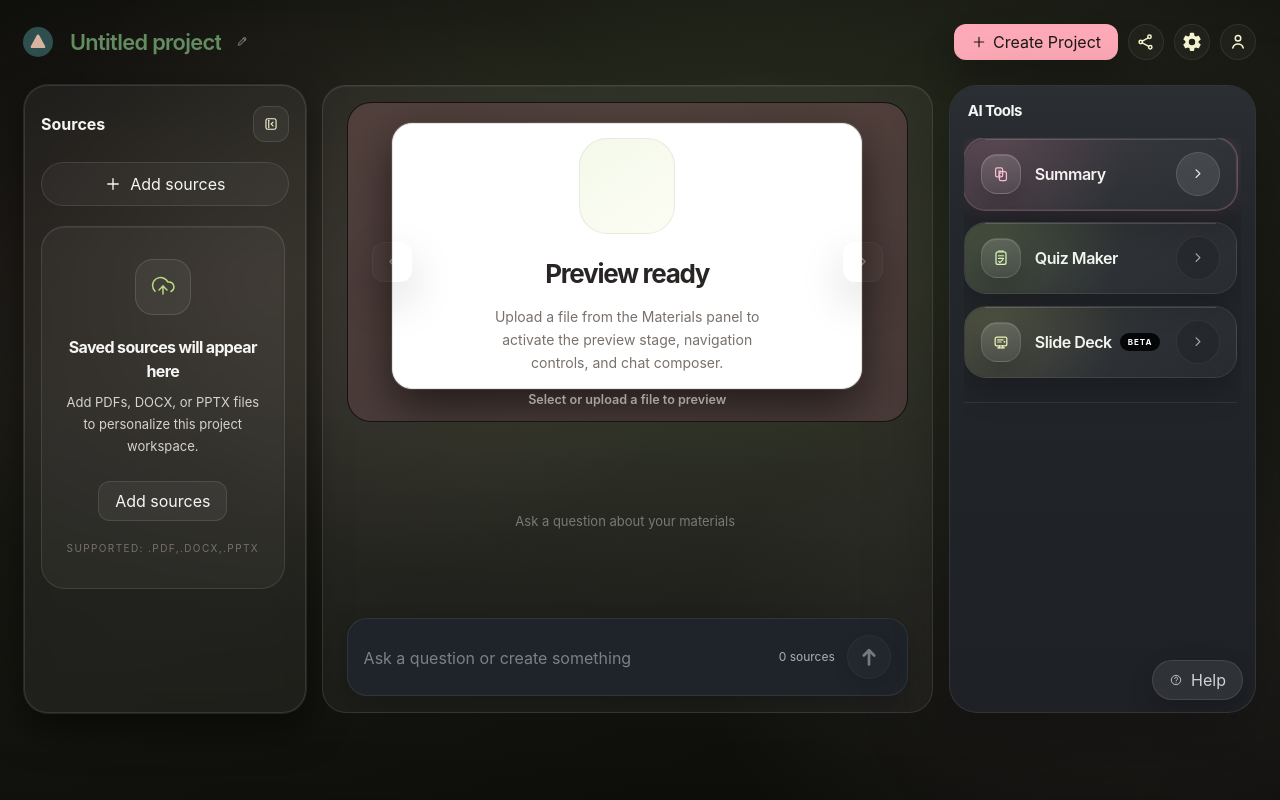
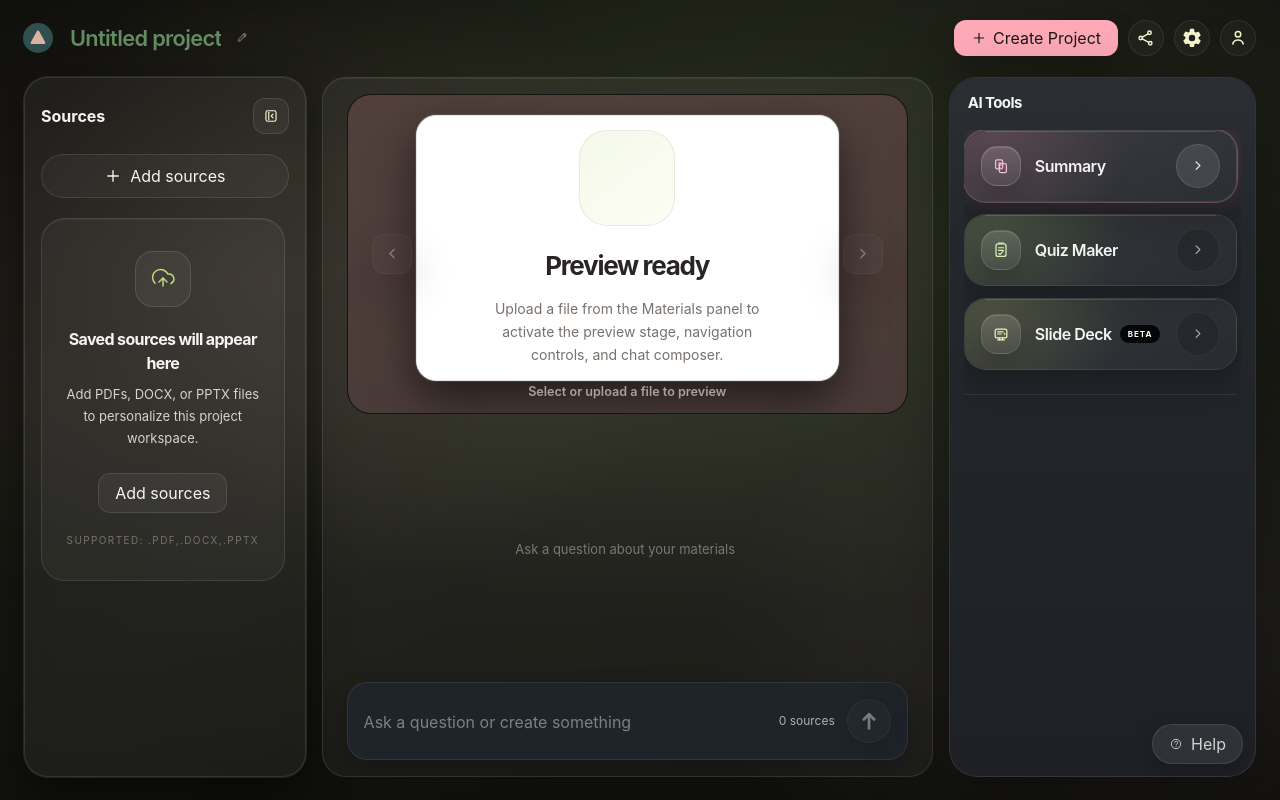
Before and after one commit to spiderpilo/Material-Enhancement-Assistant, a Next.js app in the folder frontend/: page /project/1 in a window 1280 px wide. Built offline with nearby package versions, Linux system fonts and the light colour scheme.

Commit message:
fix: move the chat up as requested

```diff
--- a/frontend/src/components/material-enhancement/MaterialEnhancementWorkspace.tsx
+++ b/frontend/src/components/material-enhancement/MaterialEnhancementWorkspace.tsx
@@ -57,7 +57,7 @@ const EXPANDED_LEFT_GRID_COLUMNS = "clamp(272px, 22vw, 320px)";
 const COLLAPSED_LEFT_GRID_COLUMNS = "84px";
 const STUDIO_COLLAPSED_WIDTH = "clamp(280px, 24vw, 320px)";
 const STUDIO_EXPANDED_WIDTH = "clamp(320px, 34vw, 680px)";
-const WORKSPACE_GRID_HEIGHT = "clamp(520px, calc(100dvh - 172px), 900px)";
+const WORKSPACE_GRID_HEIGHT = "clamp(520px, calc(100dvh - 100px), 920px)";
 const PREVIEW_POLL_INTERVAL_MS = 1400;
 const PREVIEW_POLL_ATTEMPTS = 40;
 
@@ -1238,7 +1238,7 @@ export function MaterialEnhancementWorkspace({
   };
 
   return (
-    <main className="min-h-screen overflow-x-hidden px-3 pb-4 pt-4 sm:px-4 sm:pb-5 lg:px-5 xl:px-6 xl:pt-5 2xl:px-8 2xl:pb-7">
+    <main className="min-h-screen overflow-x-hidden px-3 pb-1 pt-3 sm:px-4 sm:pb-2 sm:pt-3.5 lg:px-5 xl:px-6 xl:pb-3 xl:pt-4 2xl:px-8 2xl:pb-5 2xl:pt-5">
       <div className="mx-auto w-full max-w-[1852px] min-w-0">
         <ProjectHeader
           isProjectNameEditable={isProjectNameEditable}
@@ -1251,7 +1251,7 @@ export function MaterialEnhancementWorkspace({
         />
 
         <div
-          className="mt-4 grid min-w-0 auto-rows-fr gap-3 transition-[grid-template-columns] duration-[320ms] ease-[cubic-bezier(0.2,0.8,0.2,1)] sm:mt-5 sm:gap-4 2xl:mt-6 2xl:gap-5"
+          className="mt-3 grid min-w-0 auto-rows-fr gap-3 transition-[grid-template-columns] duration-[320ms] ease-[cubic-bezier(0.2,0.8,0.2,1)] sm:mt-4 sm:gap-4 2xl:mt-5 2xl:gap-5"
           style={{
             height: WORKSPACE_GRID_HEIGHT,
             gridTemplateColumns: getWorkspaceGridTemplateColumns({
--- a/frontend/src/components/material-enhancement/PreviewWorkspace.tsx
+++ b/frontend/src/components/material-enhancement/PreviewWorkspace.tsx
@@ -100,7 +100,7 @@ export function PreviewWorkspace({
           onClick={() => onNavigate("next")}
         />
 
-        <div className="absolute inset-x-[8%] top-4 bottom-7 xl:top-5 xl:bottom-8 2xl:inset-x-[9.5%] 2xl:top-[26px] 2xl:bottom-[37px]">
+        <div className="absolute inset-x-[clamp(4.25rem,10%,5.75rem)] top-4 bottom-7 xl:top-5 xl:bottom-8 2xl:top-[26px] 2xl:bottom-[37px]">
           <div className="shadow-card-soft relative flex h-full items-center justify-center overflow-hidden rounded-[20px] border border-[#e7e5e4] bg-white">
             {selectedMaterial && previewItem ? (
               <PreviewSurface material={selectedMaterial} previewItem={previewItem} />
@@ -164,7 +164,9 @@ function NavigationButton({
       aria-label={direction === "previous" ? "Previous preview item" : "Next preview item"}
       className={[
         "absolute top-1/2 z-10 flex h-10 w-10 -translate-y-1/2 items-center justify-center rounded-[12px] border border-[color:var(--border-soft)] bg-[rgba(255,255,255,0.05)] text-[color:var(--text-primary)] shadow-[0_18px_45px_0_rgba(0,0,0,0.45)] transition",
-        direction === "previous" ? "left-6" : "right-6",
+        direction === "previous"
+          ? "left-[clamp(0.75rem,2vw,1.5rem)]"
+          : "right-[clamp(0.75rem,2vw,1.5rem)]",
         disabled
           ? "opacity-35"
           : "hover:bg-[rgba(255,255,255,0.09)] focus-visible:outline-none focus-visible:ring-2 focus-visible:ring-[color:var(--accent-green)]",
```
